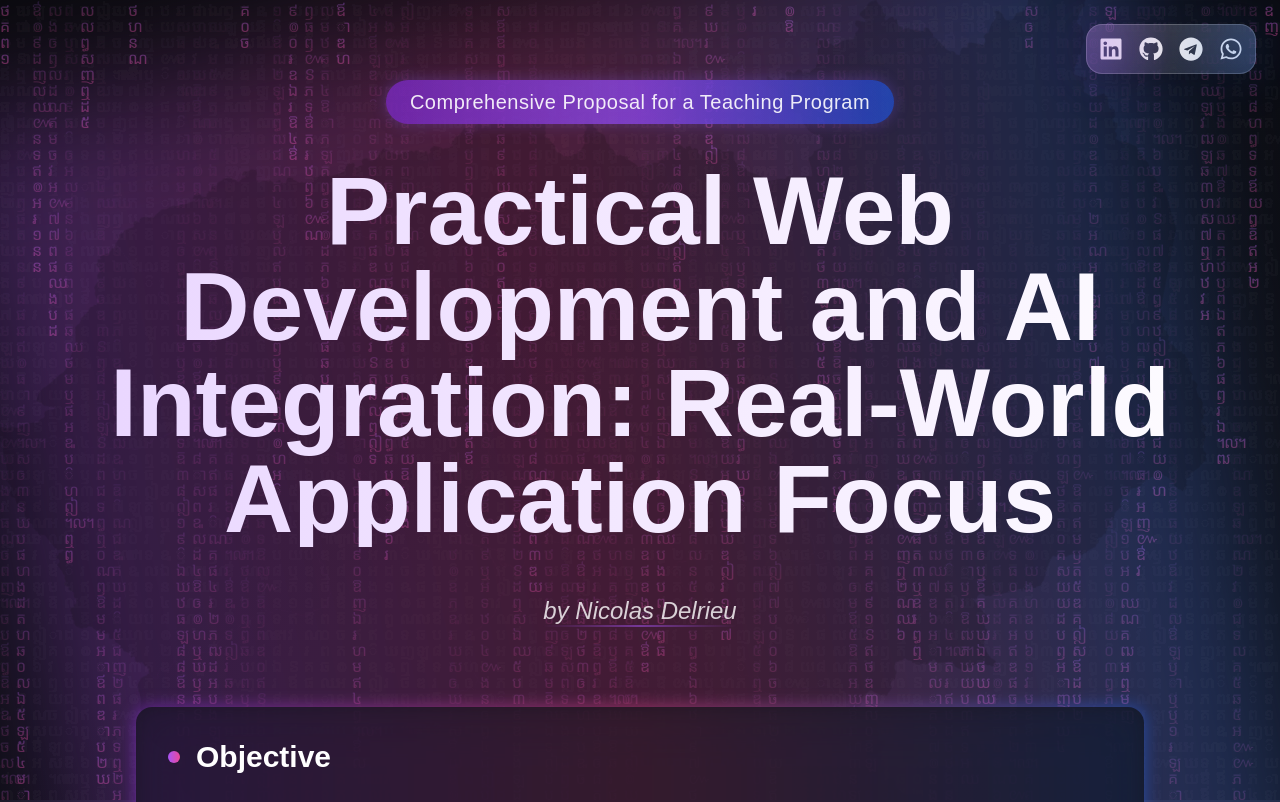
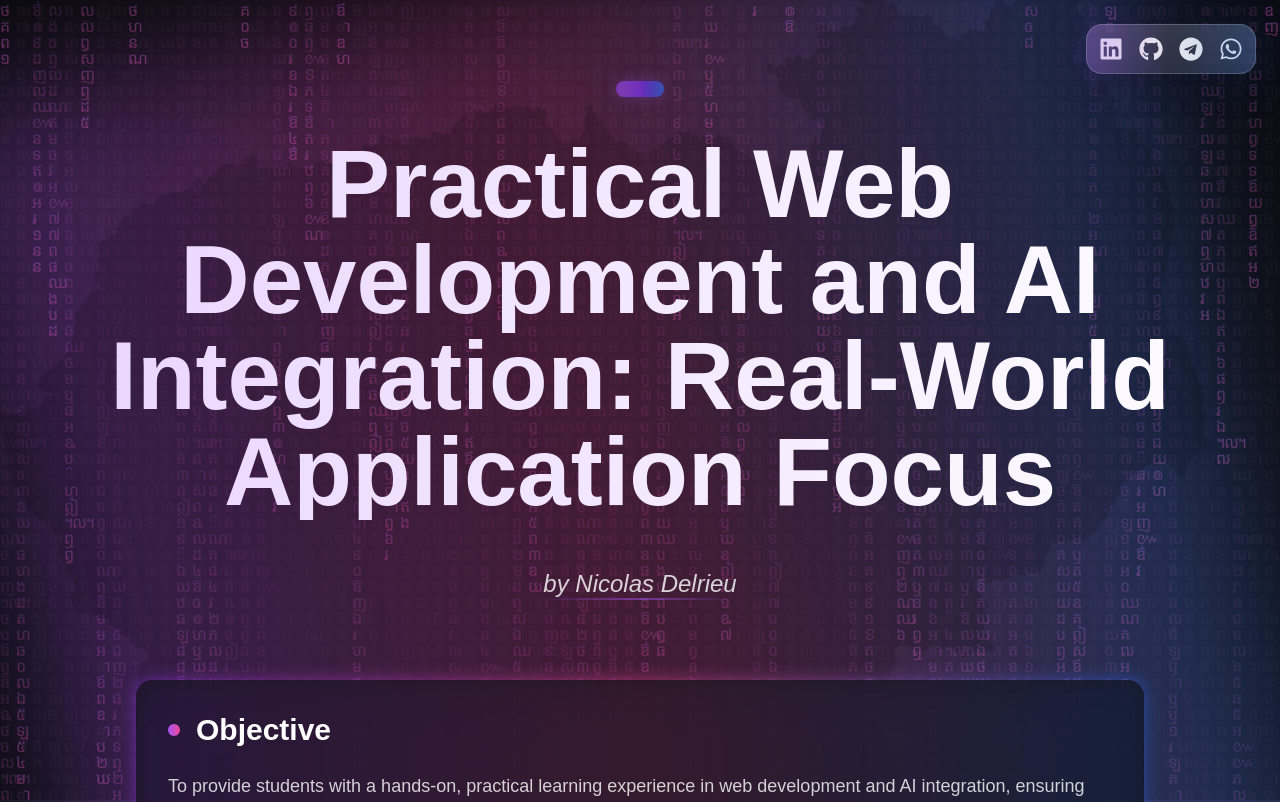
Before and after one commit to khopilot/ai-courses, a Next.js app: page / in a window 1280 px wide. Shown: the top 802 px of the page. Built offline with nearby package versions, Linux system fonts and the light colour scheme.

Commit message:
refactor: Removed subtitle from header

```diff
--- a/src/app/data/courseData.ts
+++ b/src/app/data/courseData.ts
@@ -26,7 +26,7 @@ export interface CourseProgram {
 
 export const courseData: CourseProgram = {
   title: "Practical Web Development and AI Integration: Real-World Application Focus",
-  subtitle: "Comprehensive Proposal for a Teaching Program",
+  subtitle: "",
   author: "by Nicolas Delrieu",
   objective: "To provide students with a hands-on, practical learning experience in web development and AI integration, ensuring quick tangible results through real-use case applications.",
   targetAudience: "Students interested in technology, computer science, IT, or related fields seeking to enhance their technical skills and career readiness. Also, any person that want to learn from scratch.",
```
